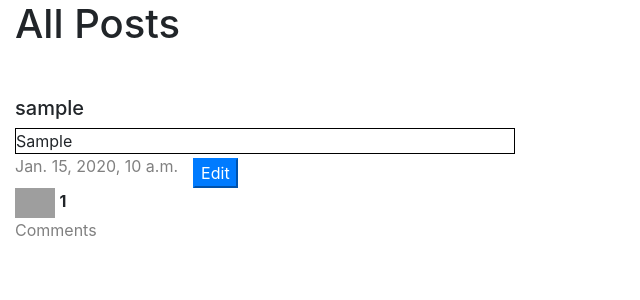
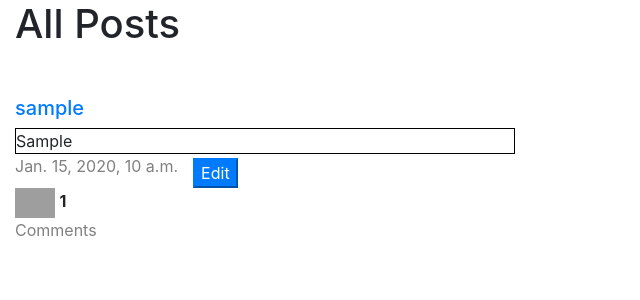
Before and after one commit to k2dums/network-, a Django app: page / in a window 1280 px wide. Shown: the part 56-356 px from the top of the page, without its empty margins (0-640 px from the left). Run offline with Django 3.2, Linux system fonts and the light colour scheme; tables that the repository leaves empty hold one stand-in row (values such as "Sample post"); some libraries are stand-ins or nearby versions; grey boxes are pictures that could not be loaded.

Commit message:
Now the username displayed on the post is clickable and directs you to the profile page

```diff
--- a/project4/network/templates/network/index.html
+++ b/project4/network/templates/network/index.html
@@ -16,7 +16,7 @@
         {% for post in posts %}
         <div class="post_wrapper">
             <div class="post mb-5">
-                <div class="post_user"><h5>{{post.user}}</h5></div>
+                <div class="post_user"><a href="{% url 'profile' post.user %}"><h5>{{post.user}}</h5></a></div>
                 <div class="post_content">{{post.post}}</div>
                 <div class="container row">
                     <div class="post_time " style="color:grey;">{{post.time}}</div>
```
